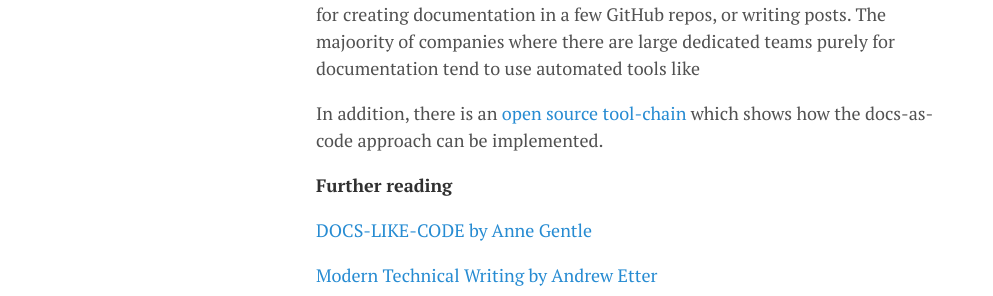
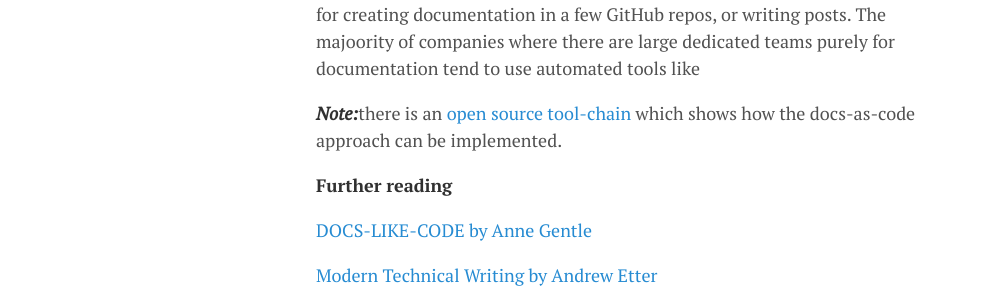
Before and after one commit to lgeurts/lgeurts.github.io, a Jekyll site: the page built from _posts/2020-08-21-docs-as-code.md, in a window 1280 px wide. Shown: the part 1495-1791 px from the top of the page, without its empty margins (0-993 px from the left). Built offline with Jekyll 4.4.1, drawn with Linux system fonts in a browser that asks for light colours; nearby versions of some CDN libraries.

Commit message:
Update 2020-08-21-docs-as-code.md

```diff
--- a/_posts/2020-08-21-docs-as-code.md
+++ b/_posts/2020-08-21-docs-as-code.md
@@ -49,7 +49,7 @@ In contrast, converting Markdown (using a static code generator parser) to HTML
 
 Docs differ significantly when compared to source code. In theory, it might look facinating to go down the “docs-as-code” approach, but in practice it can get quite complex, especially when you are not a single freelancer who only uses it for creating documentation in a few GitHub repos, or writing posts. The majoority of companies where there are large dedicated teams purely for documentation tend to use automated tools like
 
-In addition, there is an [open source tool-chain](https://doctoolchain.github.io/docToolchain/) which shows how the docs-as-code approach can be implemented.
+***Note:***there is an [open source tool-chain](https://doctoolchain.github.io/docToolchain/) which shows how the docs-as-code approach can be implemented.
 
 **Further reading**
 
```
